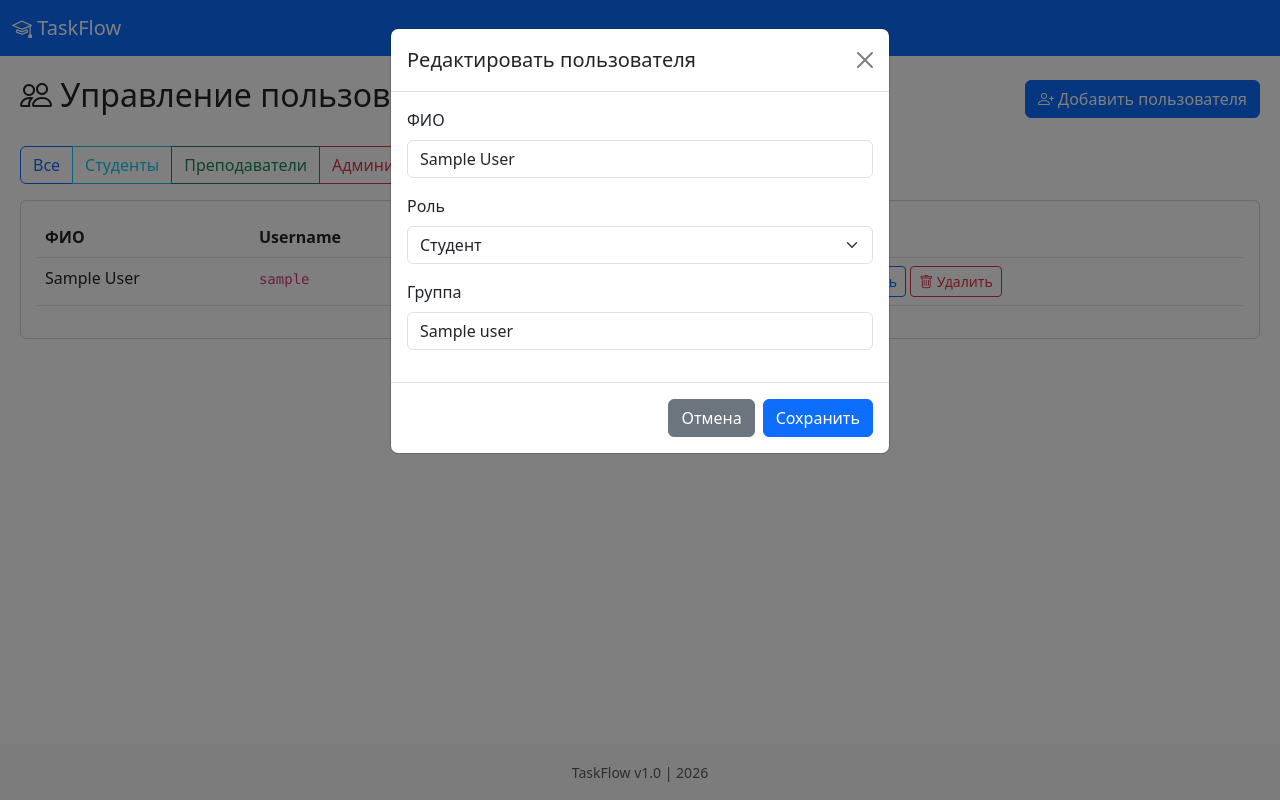
After one commit to PiuiP/taskflow_wep_app_project, a FastAPI app: template app/templates/admin/users.html in a window 1280 px wide, after a click on "Редактировать". The commit adds this page. Run offline with FastAPI, Linux system fonts and the light colour scheme; the template is opened without the code that fills it: most values are stand-ins (such as "Sample title", 1, 10 or a date in 2020); parts of the project's set-up code (start-up, migrations or seed data) failed here and were passed over.

Commit message:
admin routes + html + fix bugs

```diff
--- a/app/main.py
+++ b/app/main.py
@@ -10,7 +10,7 @@ from app.routes.auth import router as auth_router
 from app.routes.teacher import router as teacher_router
 from app.routes.student import router as student_router
 from app.routes.files import router as files_router
-
+from app.routes.admin import router as admin_router
 
 @asynccontextmanager
 async def lifespan(app: FastAPI):
@@ -35,6 +35,7 @@ app.include_router(auth_router)
 app.include_router(teacher_router)
 app.include_router(student_router)
 app.include_router(files_router)
+app.include_router(admin_router)
 
 @app.get("/")
 def root():
--- /dev/null
+++ b/app/templates/admin/users.html
@@ -0,0 +1,181 @@
+{% extends "base.html" %}
+
+{% block title %}Управление пользователями - TaskFlow{% endblock %}
+
+{% block content %}
+<div class="d-flex justify-content-between align-items-center mb-4">
+    <h2><i class="bi bi-people"></i> Управление пользователями</h2>
+    <button type="button" class="btn btn-primary" data-bs-toggle="modal" data-bs-target="#createUserModal">
+        <i class="bi bi-person-plus"></i> Добавить пользователя
+    </button>
+</div>
+
+<!-- Фильтры -->
+<div class="mb-3">
+    <div class="btn-group" role="group">
+        <a href="/admin/users" class="btn btn-outline-primary {% if not role_filter %}active{% endif %}">Все</a>
+        <a href="/admin/users?role_filter=student" class="btn btn-outline-info {% if role_filter == 'student' %}active{% endif %}">Студенты</a>
+        <a href="/admin/users?role_filter=teacher" class="btn btn-outline-success {% if role_filter == 'teacher' %}active{% endif %}">Преподаватели</a>
+        <a href="/admin/users?role_filter=admin" class="btn btn-outline-danger {% if role_filter == 'admin' %}active{% endif %}">Администраторы</a>
+    </div>
+</div>
+
+<!-- Таблица пользователей -->
+<div class="card">
+    <div class="card-body">
+        <table class="table table-hover">
+            <thead>
+                <tr>
+                    <th>ФИО</th>
+                    <th>Username</th>
+                    <th>Роль</th>
+                    <th>Группа</th>
+                    <th>Действия</th>
+                </tr>
+            </thead>
+            <tbody>
+                {% for user in users %}
+                <tr>
+                    <td>{{ user.full_name }}</td>
+                    <td><code>{{ user.username }}</code></td>
+                    <td>
+                        {% if user.role == 'student' %}
+                            <span class="badge bg-info">Студент</span>
+                        {% elif user.role == 'teacher' %}
+                            <span class="badge bg-success">Преподаватель</span>
+                        {% elif user.role == 'admin' %}
+                            <span class="badge bg-danger">Администратор</span>
+                        {% endif %}
+                    </td>
+                    <td>{{ user.group_name or '—' }}</td>
+                    <td>
+                        <button type="button" class="btn btn-sm btn-outline-primary"
+                                data-bs-toggle="modal"
+                                data-bs-target="#editUserModal{{ user.id }}">
+                            <i class="bi bi-pencil"></i> Редактировать
+                        </button>
+
+                        {% if user.id != request.state.current_user.id %}
+                        <form method="POST" action="/admin/users/{{ user.id }}/delete"
+                              style="display: inline;"
+                              onsubmit="return confirm('Вы уверены, что хотите удалить пользователя {{ user.full_name }}?')">
+                            <button type="submit" class="btn btn-sm btn-outline-danger">
+                                <i class="bi bi-trash"></i> Удалить
+                            </button>
+                        </form>
+                        {% endif %}
+                    </td>
+                </tr>
+
+                <!-- Модальное окно редактирования -->
+                <div class="modal fade" id="editUserModal{{ user.id }}" tabindex="-1">
+                    <div class="modal-dialog">
+                        <div class="modal-content">
+                            <form method="POST" action="/admin/users/{{ user.id }}/edit">
+                                <div class="modal-header">
+                                    <h5 class="modal-title">Редактировать пользователя</h5>
+                                    <button type="button" class="btn-close" data-bs-dismiss="modal"></button>
+                                </div>
+                                <div class="modal-body">
+                                    <div class="mb-3">
+                                        <label class="form-label">ФИО</label>
+                                        <input type="text" class="form-control" name="full_name"
+                                               value="{{ user.full_name }}" required>
+                                    </div>
+                                    <div class="mb-3">
+                                        <label class="form-label">Роль</label>
+                                        <select class="form-select" name="role" required>
+                                            <option value="student" {% if user.role == 'student' %}selected{% endif %}>Студент</option>
+                                            <option value="teacher" {% if user.role == 'teacher' %}selected{% endif %}>Преподаватель</option>
+                                            <option value="admin" {% if user.role == 'admin' %}selected{% endif %}>Администратор</option>
+                                        </select>
+                                    </div>
+                                    <div class="mb-3">
+                                        <label class="form-label">Группа</label>
+                                        <input type="text" class="form-control" name="group_name"
+                                               value="{{ user.group_name or '' }}"
+                                               placeholder="Например: ИВТ-41">
+                                    </div>
+                                </div>
+                                <div class="modal-footer">
+                                    <button type="button" class="btn btn-secondary" data-bs-dismiss="modal">Отмена</button>
+                                    <button type="submit" class="btn btn-primary">Сохранить</button>
+                                </div>
+                            </form>
+                        </div>
+                    </div>
+                </div>
+                {% else %}
+                <tr>
+                    <td colspan="5" class="text-center text-muted">Пользователи не найдены</td>
+                </tr>
+                {% endfor %}
+            </tbody>
+        </table>
+    </div>
+</div>
+
+<!-- Пагинация -->
+{% if total_pages > 1 %}
+<nav class="mt-3">
+    <ul class="pagination justify-content-center">
+        <li class="page-item {% if page == 1 %}disabled{% endif %}">
+            <a class="page-link" href="?page={{ page - 1 }}{% if role_filter %}&role_filter={{ role_filter }}{% endif %}">Назад</a>
+        </li>
+        {% for p in range(1, total_pages + 1) %}
+        <li class="page-item {% if p == page %}active{% endif %}">
+            <a class="page-link" href="?page={{ p }}{% if role_filter %}&role_filter={{ role_filter }}{% endif %}">{{ p }}</a>
+        </li>
+        {% endfor %}
+        <li class="page-item {% if page == total_pages %}disabled{% endif %}">
+            <a class="page-link" href="?page={{ page + 1 }}{% if role_filter %}&role_filter={{ role_filter }}{% endif %}">Вперёд</a>
+        </li>
+    </ul>
+</nav>
+{% endif %}
+
+<!-- Модальное окно создания пользователя -->
+<div class="modal fade" id="createUserModal" tabindex="-1">
+    <div class="modal-dialog">
+        <div class="modal-content">
+            <form method="POST" action="/admin/users/create">
+                <div class="modal-header">
+                    <h5 class="modal-title">Добавить пользователя</h5>
+                    <button type="button" class="btn-close" data-bs-dismiss="modal"></button>
+                </div>
+                <div class="modal-body">
+                    <div class="mb-3">
+                        <label class="form-label">ФИО *</label>
+                        <input type="text" class="form-control" name="full_name" required>
+                    </div>
+                    <div class="mb-3">
+                        <label class="form-label">Логин *</label>
+                        <input type="text" class="form-control" name="username" required>
+                    </div>
+                    <div class="mb-3">
+                        <label class="form-label">Пароль *</label>
+                        <input type="password" class="form-control" name="password" required>
+                    </div>
+                    <div class="mb-3">
+                        <label class="form-label">Роль *</label>
+                        <select class="form-select" name="role" required>
+                            <option value="student">Студент</option>
+                            <option value="teacher">Преподаватель</option>
+                            <option value="admin">Администратор</option>
+                        </select>
+                    </div>
+                    <div class="mb-3">
+                        <label class="form-label">Группа</label>
+                        <input type="text" class="form-control" name="group_name"
+                               placeholder="Например: ИВТ-41">
+                    </div>
+                </div>
+                <div class="modal-footer">
+                    <button type="button" class="btn btn-secondary" data-bs-dismiss="modal">Отмена</button>
+                    <button type="submit" class="btn btn-primary">Создать</button>
+                </div>
+            </form>
+        </div>
+    </div>
+</div>
+{% endblock %}
--- a/app/templates/base.html
+++ b/app/templates/base.html
@@ -99,11 +99,6 @@
                     <i class="bi bi-people"></i> Пользователи
                 </a>
             </li>
-            <li class="nav-item">
-                <a class="nav-link" href="/admin/logs">
-                    <i class="bi bi-journal-text"></i> Системные логи
-                </a>
-            </li>
             {% endif %}
         </ul>
     </div>
```
Also changed, not shown: app/routes/admin.py (added, +132 -0 lines).
